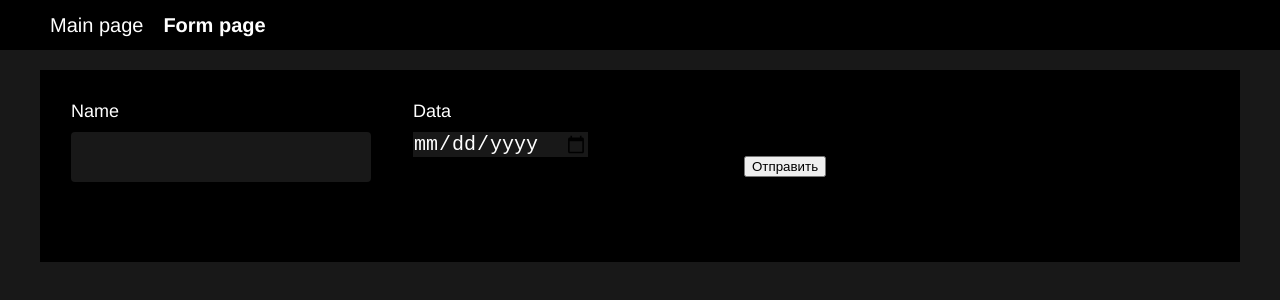
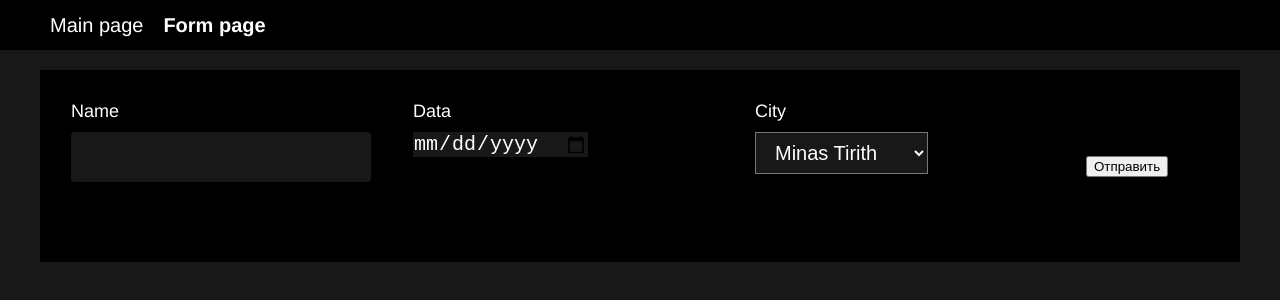
Before and after one commit to KononOleg/React-2022-Q1, a React (Create React App) app: page /form in a window 1280 px wide. Shown: the top 300 px of the page. Built offline with nearby package versions, Linux system fonts and the light colour scheme.

Commit message:
feat: add select input

```diff
--- /dev/null
+++ b/src/components/pages/form-page/components/form/components/input/select/select.css
@@ -0,0 +1,7 @@
+.input-select {
+  color: white;
+  background: #181818;
+  font-size: 20px;
+  padding: 8px 15px;
+  outline: none;
+}
--- /dev/null
+++ b/src/components/pages/form-page/components/form/components/input/select/select.tsx
@@ -0,0 +1,38 @@
+import React from 'react';
+import { InputWrapper } from '../wrapper/wrapper';
+import './select.css';
+
+interface IOption {
+  value: string;
+  label: string;
+}
+
+interface IProps {
+  label: string;
+  errorMessage: string;
+  isError: boolean;
+  inputRef: React.RefObject<HTMLSelectElement>;
+  OnChange: () => void;
+  options: IOption[];
+}
+
+export const InputSelect: React.FC<IProps> = ({
+  label,
+  errorMessage,
+  isError,
+  inputRef,
+  OnChange,
+  options,
+}) => {
+  return (
+    <InputWrapper {...{ label, errorMessage, isError, options }}>
+      <select className="input-select" ref={inputRef} onChange={OnChange}>
+        {options.map((select: IOption, key) => (
+          <option value={select.value} key={key}>
+            {select.label}
+          </option>
+        ))}
+      </select>
+    </InputWrapper>
+  );
+};
--- a/src/components/pages/form-page/components/form/form.css
+++ b/src/components/pages/form-page/components/form/form.css
@@ -5,5 +5,6 @@
 
   display: flex;
   align-items: center;
+  flex-wrap: wrap;
   gap: 20px;
 }
--- a/src/components/pages/form-page/components/form/form.tsx
+++ b/src/components/pages/form-page/components/form/form.tsx
@@ -1,5 +1,6 @@
 import React from 'react';
 import { InputData } from './components/input/data/data';
+import { InputSelect } from './components/input/select/select';
 import { InputText } from './components/input/text/text';
 import './form.css';
 import { IState, IStateInput, state } from './state';
@@ -8,11 +9,13 @@ import { validationEmpty, validationLength } from './validation';
 export class Form extends React.Component<unknown, IState> {
   Name: React.RefObject<HTMLInputElement>;
   Date: React.RefObject<HTMLInputElement>;
+  Select: React.RefObject<HTMLSelectElement>;
   constructor(props: unknown) {
     super(props);
     this.state = { ...state };
     this.Name = React.createRef();
     this.Date = React.createRef();
+    this.Select = React.createRef();
     this.handleSubmit = this.handleSubmit.bind(this);
     this.setStateValue = this.setStateValue.bind(this);
   }
@@ -23,7 +26,7 @@ export class Form extends React.Component<unknown, IState> {
     //Name
     validationLength(this.Name.current?.value as string, 'Name', this.setStateValue, 3);
 
-    //Dat
+    //Date
     validationEmpty(this.Date.current?.value as string, 'Date', this.setStateValue);
   }
 
@@ -45,7 +48,6 @@ export class Form extends React.Component<unknown, IState> {
           isError={this.state.Name.isError}
           OnChange={() => this.resetError('Name')}
         />
-
         <InputData
           label="Data"
           inputRef={this.Date}
@@ -53,6 +55,17 @@ export class Form extends React.Component<unknown, IState> {
           isError={this.state.Date.isError}
           OnChange={() => this.resetError('Date')}
         />
+        <InputSelect
+          label="City"
+          inputRef={this.Select}
+          errorMessage={this.state.Select.Message}
+          isError={this.state.Select.isError}
+          OnChange={() => this.resetError('Select')}
+          options={[
+            { value: 'Minas Tirith', label: 'Minas Tirith' },
+            { value: 'Minas Morgul', label: 'Minas Morgul' },
+          ]}
+        />
         <input type="submit" value="Отправить" />
       </form>
     );
--- a/src/components/pages/form-page/components/form/state.ts
+++ b/src/components/pages/form-page/components/form/state.ts
@@ -6,9 +6,11 @@ export interface IStateInput {
 export interface IState {
   Name: IStateInput;
   Date: IStateInput;
+  Select: IStateInput;
 }
 
 export const state = {
   Name: { isError: false, Message: '' },
   Date: { isError: false, Message: '' },
+  Select: { isError: false, Message: '' },
 };
```
